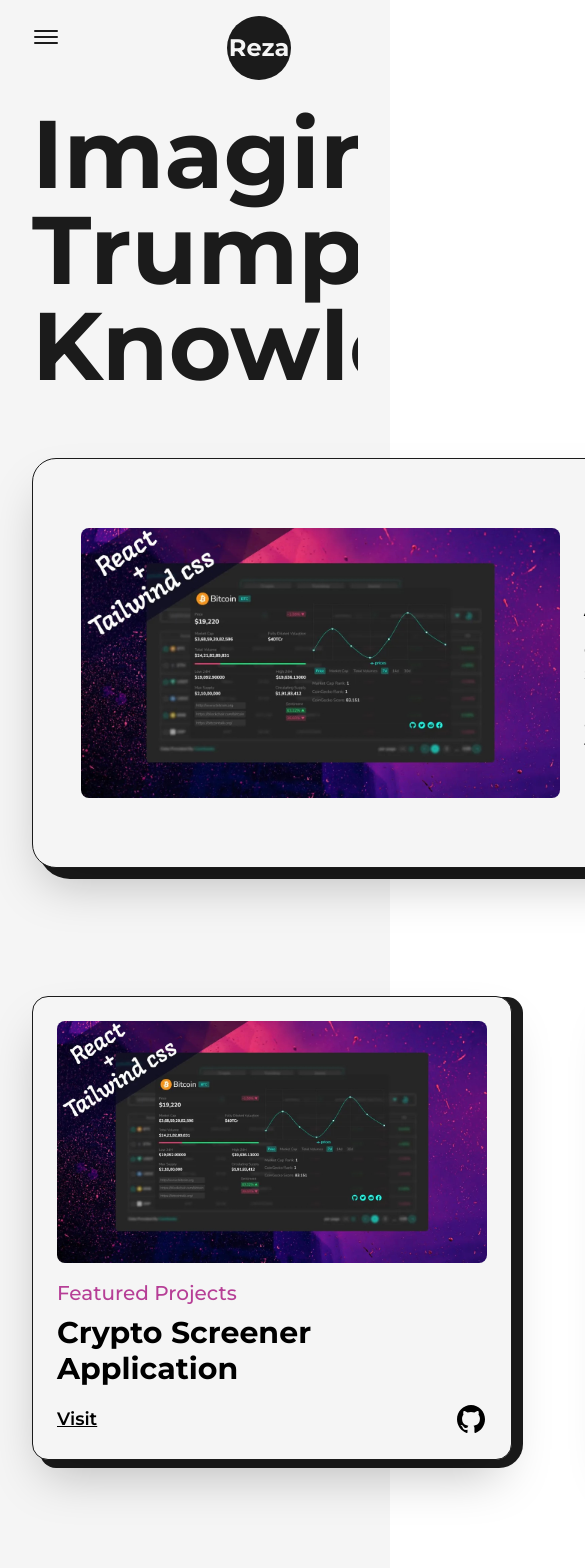
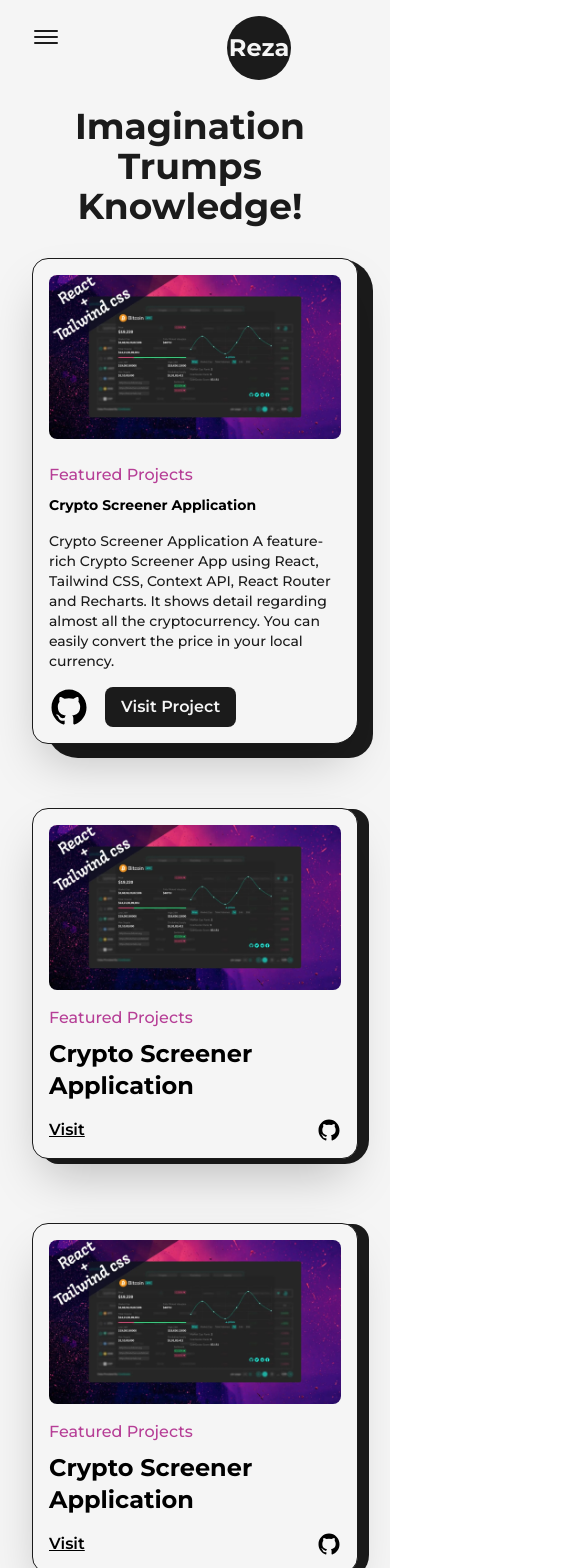
Before and after one commit to khaledtudce/nextjs_tw_fm_portfolio, a Next.js app: page /projects in a window 390 px wide. Shown: the top 1568 px of the page, 585 px wide, since content can reach past the window. Built offline with nearby package versions, Linux system fonts and the light colour scheme.

Commit message:
made projects page responsive included its Feature project and Project component: great job

```diff
--- a/src/components/projects/FeaturedProject.tsx
+++ b/src/components/projects/FeaturedProject.tsx
@@ -23,10 +23,10 @@ export const FeaturedProject = ({
   github,
 }: FeaturedProjectProps) => {
   return (
-    <article className="w-full flex items-center justify-between rounded-3xl border border-solid border-dark bg-light shadow-2xl p-12 relative rounded-br-2xl dark:bg-dark dark:border-light">
+    <article className="w-full flex items-center justify-between rounded-3xl border border-solid border-dark bg-light shadow-2xl p-12 relative rounded-br-2xl dark:bg-dark dark:border-light lg:flex-col lg:p-8 xs:rounded-2xl xs:rounded-br-3xl xs:p-4">
       <div className="absolute top-0 -right-4 -z-10 w-[101%] h-[103%] rounded-[2rem] bg-dark rounded-br-3xl dark:bg-dark " />
       <Link
-        className="w-1/2 cursor-pointer overflow-hidden rounded-lg"
+        className="w-1/2 cursor-pointer overflow-hidden rounded-lg lg:w-full"
         href={link}
         target="_blank"
       >
@@ -40,8 +40,8 @@ export const FeaturedProject = ({
           sizes="(max-width: 768px) 100vw, (max-width: 1200px) 50vw, 50vw"
         />
       </Link>
-      <div className="w-1/2 flex flex-col items-start justify-between pl-6">
-        <span className="text-primary font-medium text-xl dark:text-primaryDark">
+      <div className="w-1/2 flex flex-col items-start justify-between pl-6 lg:w-full lg:pl-0 lg:pt-6">
+        <span className="text-primary font-medium text-xl dark:text-primaryDark xs:text-base">
           {type}
         </span>
 
@@ -50,17 +50,19 @@ export const FeaturedProject = ({
           href={link}
           target="_blank"
         >
-          <h2 className="my-2 w-full text-left text-4xl font-bold dark:text-light">
+          <h2 className="my-2 w-full text-left text-4xl font-bold dark:text-light sm:text-sm">
             {title}
           </h2>
         </Link>
-        <p className="my-2 font-medium text-dark dark:text-light">{summery}</p>
+        <p className="my-2 font-medium text-dark dark:text-light sm:text-sm">
+          {summery}
+        </p>
         <div className="mt-2 flex items-center">
           <Link className="w-10" href={github} target="_blank">
             <GithubIcon className="" rest="" />
           </Link>
           <Link
-            className="ml-4 rounded-lg bg-dark text-light dark:bg-light dark:text-dark p-2 px-6 text-lg font-semibold"
+            className="ml-4 rounded-lg bg-dark text-light dark:bg-light dark:text-dark p-2 px-6 text-lg font-semibold sm:px-4 sm:text-base"
             href={link}
             target="_blank"
           >
--- a/src/components/projects/Project.tsx
+++ b/src/components/projects/Project.tsx
@@ -16,7 +16,7 @@ const FrameImage = motion(Image);
 
 export const Project = ({ title, type, img, link, github }: ProjectProps) => {
   return (
-    <article className="w-full flex flex-col items-center justify-between rounded-2xl border border-solid border-dark bg-light dark:bg-dark dark:border-light shadow-2xl p-6 relative">
+    <article className="w-full flex flex-col items-center justify-between rounded-2xl border border-solid border-dark bg-light dark:bg-dark dark:border-light shadow-2xl p-6 relative xs:p-4">
       <div className="absolute top-0 -right-3 -z-10 w-[101%] h-[102%] rounded-[1rem] bg-dark rounded-br-3xl" />
       <Link
         className="w-full cursor-pointer overflow-hidden rounded-lg"
@@ -34,7 +34,7 @@ export const Project = ({ title, type, img, link, github }: ProjectProps) => {
         />
       </Link>
       <div className="w-full flex flex-col items-start justify-between mt-4">
-        <span className="text-primary font-medium text-xl dark:text-primaryDark">
+        <span className="text-primary font-medium text-xl dark:text-primaryDark lg:text-lg md:text-base">
           {type}
         </span>
         <Link
@@ -42,17 +42,19 @@ export const Project = ({ title, type, img, link, github }: ProjectProps) => {
           href={link}
           target="_blank"
         >
-          <h2 className="my-2 w-full text-left text-3xl font-bold">{title}</h2>
+          <h2 className="my-2 w-full text-left text-3xl font-bold lg:text-2xl">
+            {title}
+          </h2>
         </Link>
         <div className="w-full mt-2 flex items-center justify-between">
           <Link
-            className="text-lg font-semibold underline"
+            className="text-lg font-semibold underline md:text-base"
             href={link}
             target="_blank"
           >
             Visit
           </Link>
-          <Link className="w-8" href={github} target="_blank">
+          <Link className="w-8 md:w-6" href={github} target="_blank">
             <GithubIcon className="" rest="" />
           </Link>
         </div>
--- a/src/pages/projects.tsx
+++ b/src/pages/projects.tsx
@@ -18,9 +18,9 @@ const project = () => {
           <>
             <AnimatedText
               text="Imagination Trumps Knowledge!"
-              className="mb-16"
+              className="mb-16 lg:!text-7xl sm:mb-8 sm:!text-6xl xs:!text-4xl"
             />
-            <div className="grid grid-cols-12 gap-24 gap-y-32">
+            <div className="grid grid-cols-12 gap-24 gap-y-32 xl:gap-x-16 lg:gap-x-8 md:gap-y-16 sm:gap-x-0">
               <div className="col-span-12">
                 <FeaturedProject
                   title="Crypto Screener Application"
@@ -36,7 +36,7 @@ const project = () => {
                 />
               </div>
 
-              <div className="col-span-6">
+              <div className="col-span-6 sm:col-span-12">
                 <Project
                   title="Crypto Screener Application"
                   link="/"
@@ -45,7 +45,7 @@ const project = () => {
                   github="https://github.com"
                 />
               </div>
-              <div className="col-span-6">
+              <div className="col-span-6 sm:col-span-12">
                 <Project
                   title="Crypto Screener Application"
                   link="/"
@@ -70,7 +70,7 @@ const project = () => {
                 />
               </div>
 
-              <div className="col-span-6">
+              <div className="col-span-6 sm:col-span-12">
                 <Project
                   title="Crypto Screener Application"
                   link="/"
@@ -79,7 +79,7 @@ const project = () => {
                   github="https://github.com"
                 />
               </div>
-              <div className="col-span-6">
+              <div className="col-span-6 sm:col-span-12">
                 <Project
                   title="Crypto Screener Application"
                   link="/"
```
